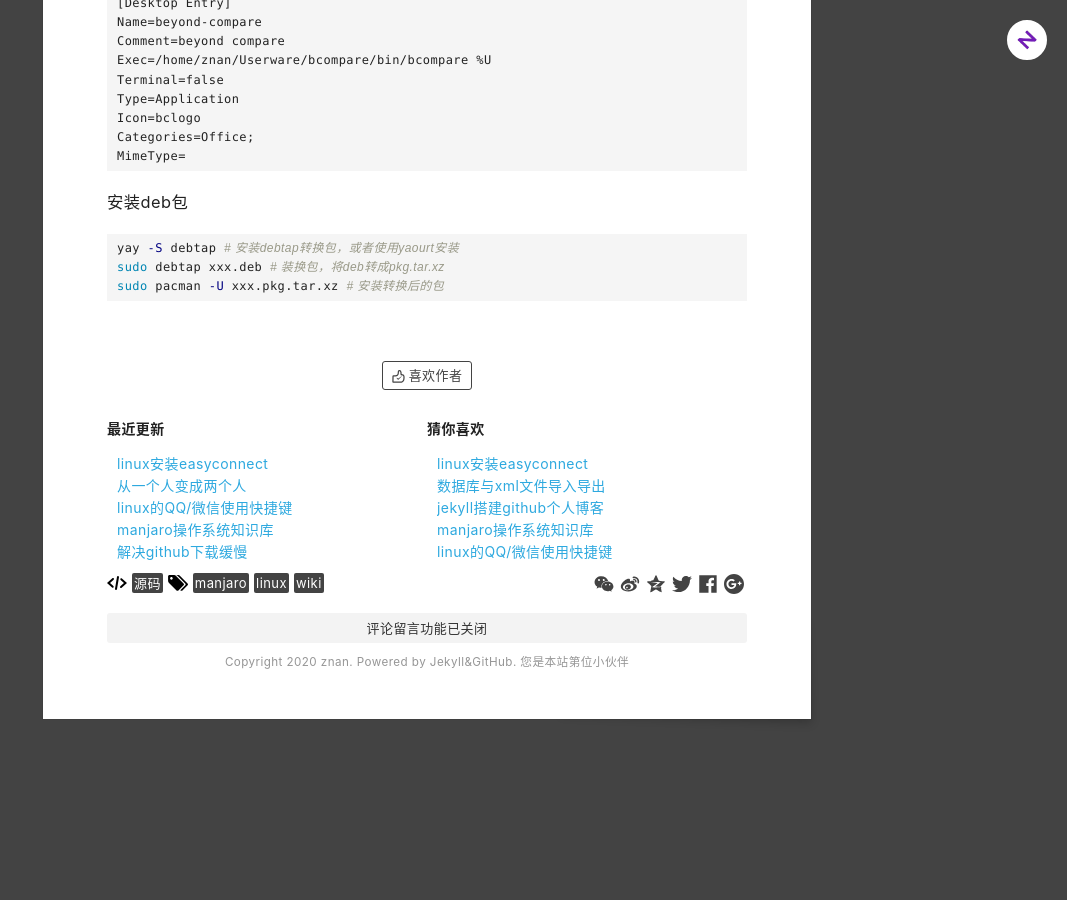
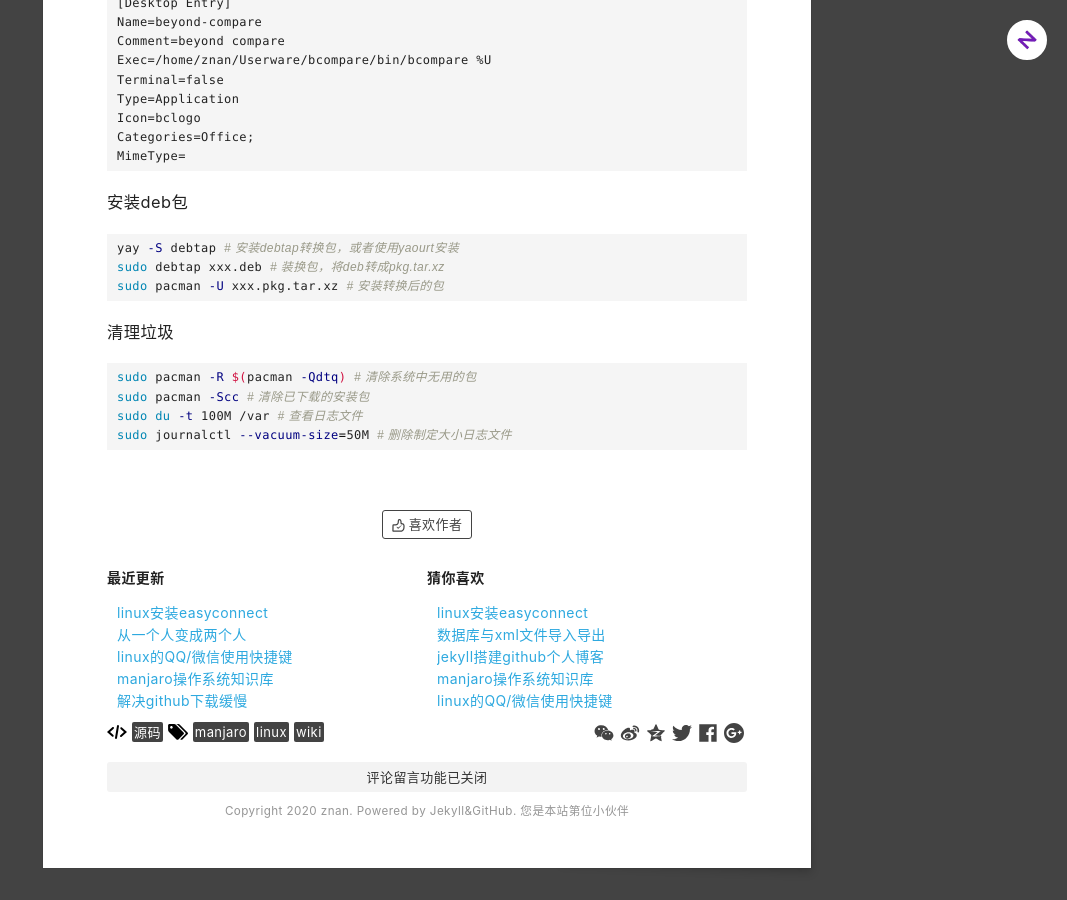
Before and after one commit to lan7916/Jekyll-template, a Jekyll site: the page built from _posts/2019-10-24-manjaro-wiki.md, in a window 1280 px wide and 900 px high, scrolled down 3360 px. Shown: the whole window, without its empty margins (213-1280 px from the left). Built offline with Jekyll 4.4.1, drawn with Linux system fonts in a browser that asks for light colours; comment, search, counter and statistics services are not loaded; before the commit the page ends 4111 px from its top, so only the background shows below that; some of the changed text lies outside the part shown.

Commit message:
清理manjaro系统垃圾命令

````diff
--- a/_posts/2019-10-24-manjaro-wiki.md
+++ b/_posts/2019-10-24-manjaro-wiki.md
@@ -156,3 +156,11 @@ yay -S debtap # 安装debtap转换包，或者使用yaourt安装
 sudo debtap xxx.deb # 装换包，将deb转成pkg.tar.xz
 sudo pacman -U xxx.pkg.tar.xz # 安装转换后的包
 ```
+
+# 清理垃圾
+```bash
+sudo pacman -R $(pacman -Qdtq) # 清除系统中无用的包
+sudo pacman -Scc # 清除已下载的安装包
+sudo du -t 100M /var # 查看日志文件
+sudo journalctl --vacuum-size=50M # 删除制定大小日志文件
+```
````
